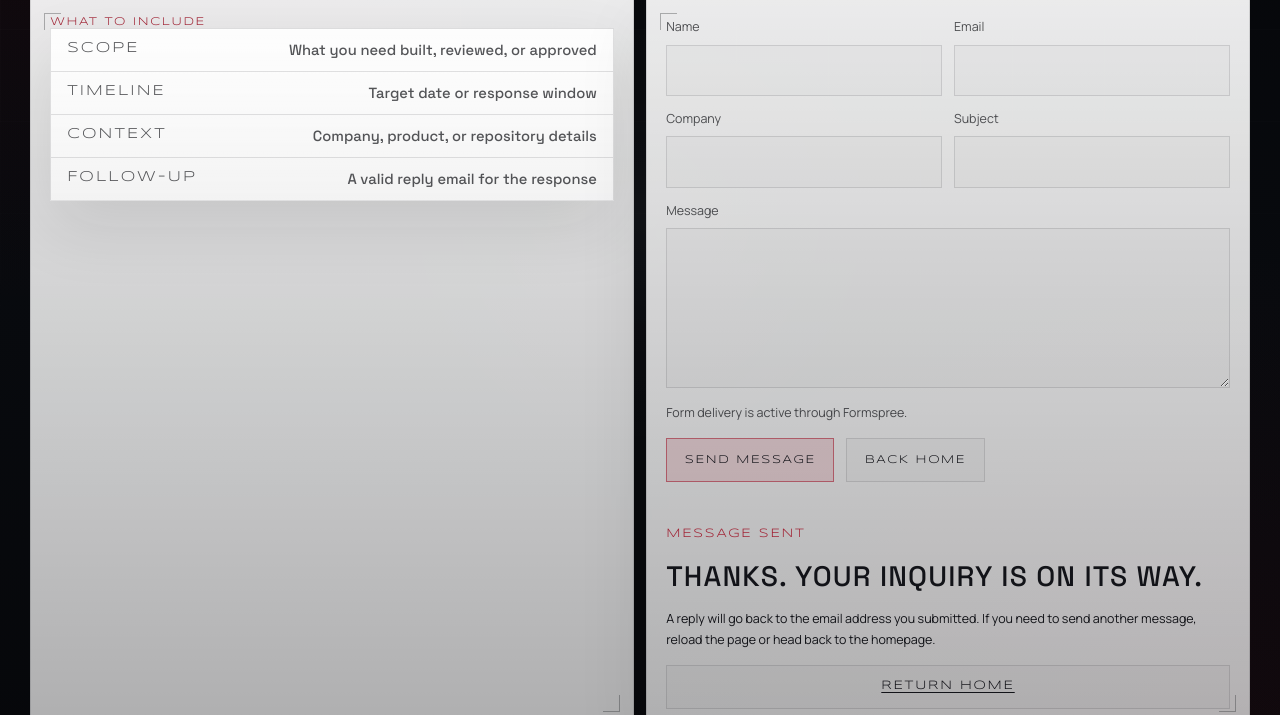
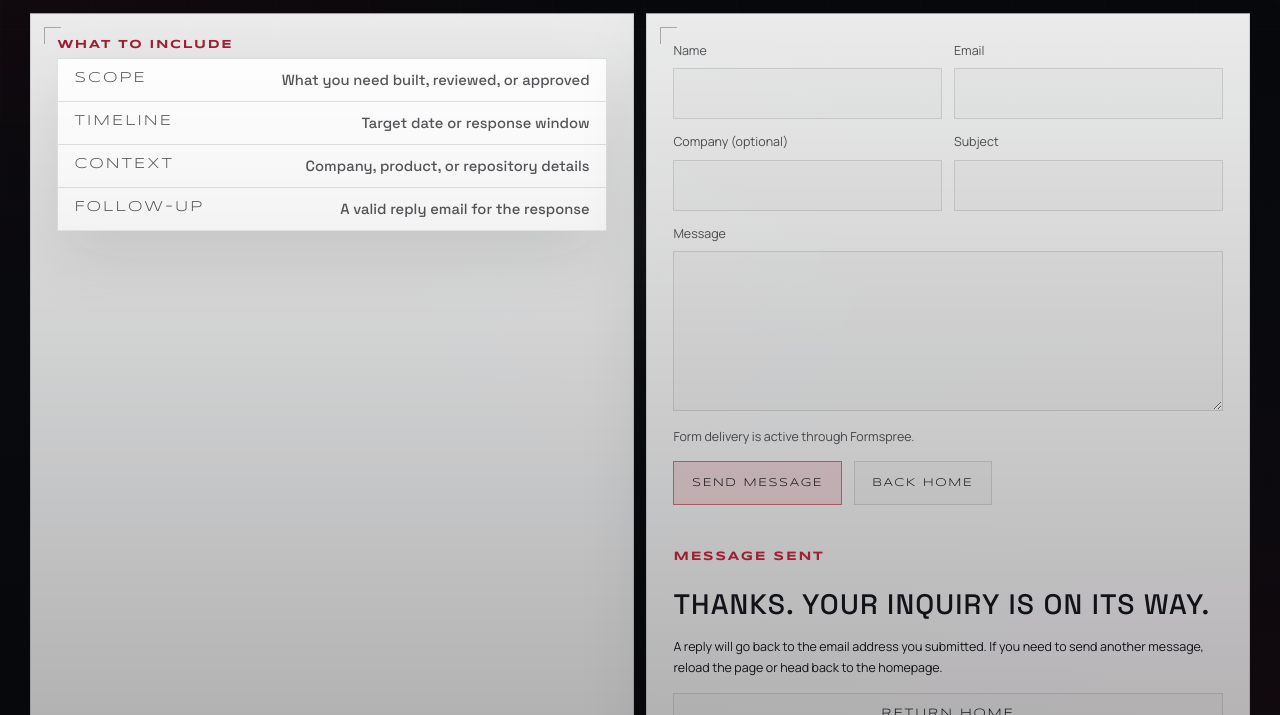
Before and after one commit to corderro-artz/corderro-artz.github.io, an Astro site: page /contact in a window 1280 px wide. Shown: the part 247-962 px from the top of the page. Built offline with nearby package versions, Linux system fonts and the light colour scheme; Astro itself is replaced by a stand-in of ours.

Commit message:
Refine contact page spacing and labels

```diff
--- a/src/pages/contact.astro
+++ b/src/pages/contact.astro
@@ -99,7 +99,7 @@ const contactStructuredData = [
               </label>
 
               <label class="vapor-contact-field">
-                <span>Company</span>
+                <span>Company (optional)</span>
                 <input type="text" name="company" autocomplete="organization" />
               </label>
 
--- a/src/styles/global.css
+++ b/src/styles/global.css
@@ -456,7 +456,9 @@ body.vapor-light::before {
 .vapor-label,
 .vapor-meta,
 .vapor-class-type {
-  font-size: 0.72rem;
+  font-size: 0.75rem;
+  font-weight: 700;
+  line-height: 1.35;
   color: var(--vapor-carmine);
 }
 
@@ -888,6 +890,7 @@ body.vapor-light::before {
 .vapor-contact-head {
   justify-items: center;
   text-align: center;
+  gap: 0.65rem;
 }
 
 .vapor-contact-layout {
@@ -903,13 +906,27 @@ body.vapor-light::before {
 
 .vapor-contact-copy,
 .vapor-contact-form-shell {
-  padding: 1rem 1.2rem;
+  padding: 1.45rem 1.65rem 1.4rem;
+}
+
+.vapor-contact-copy > .vapor-label,
+.vapor-contact-head > .vapor-kicker,
+.vapor-contact-success > .vapor-kicker {
+  margin-bottom: 0.3rem;
 }
 
 .vapor-contact-form,
 .vapor-contact-success {
   display: grid;
   gap: 0.9rem;
+}
+
+.vapor-contact-copy {
+  gap: 0.95rem;
+}
+
+.vapor-contact-form-shell {
+  padding-top: 1.6rem;
 }
 
 .vapor-contact-grid {
```
